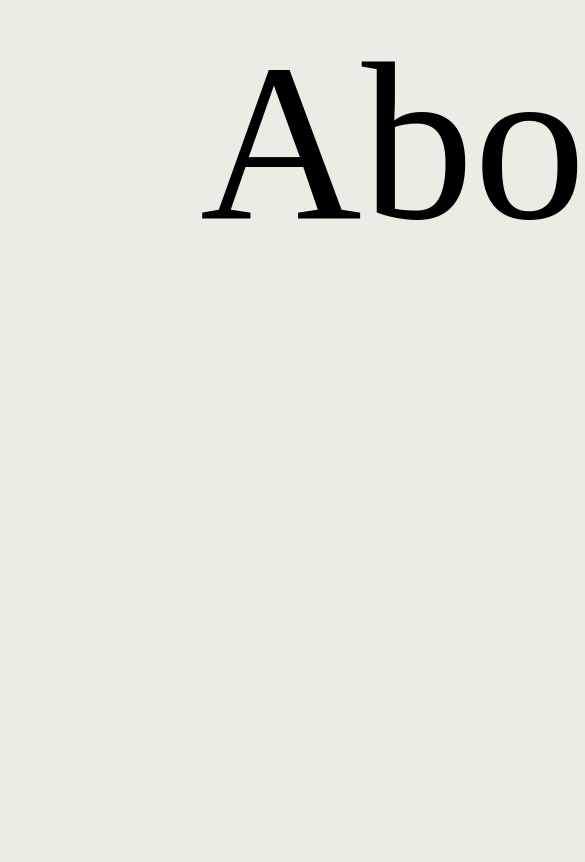
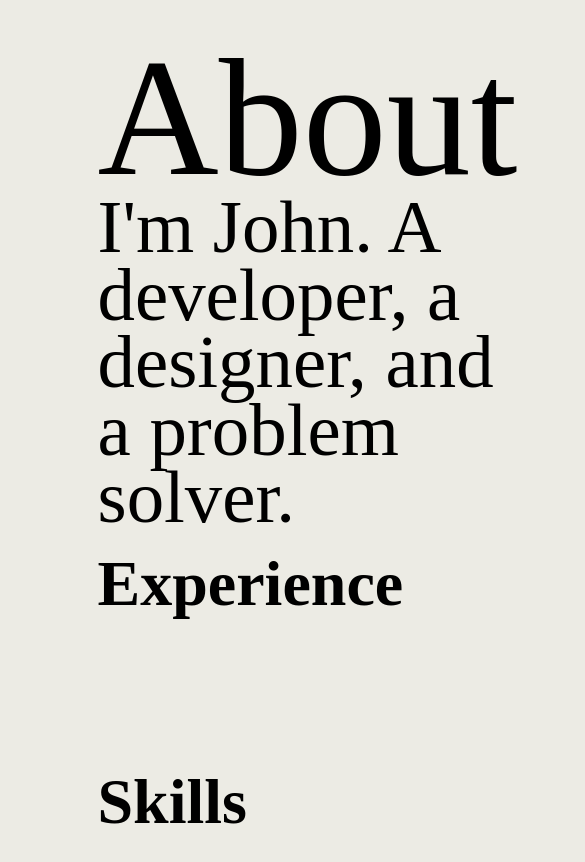
Before and after one commit to JohnBenton4/Portfolio2.0, a React (Create React App) app: page /about in a window 390 px wide. Shown: the top 862 px of the page, 585 px wide, since content can reach past the window. Built offline with nearby package versions, Linux system fonts and the light colour scheme; a web font is replaced by a local one.

Commit message:
about page additions

```diff
--- a/src/index.css
+++ b/src/index.css
@@ -31,6 +31,28 @@
 }
 
 /* Responsive  */
+@media screen and (max-width: 4400px) {
+  :root {
+    --normal-font-size: 4rem;
+    --small-font-size: 1.2rem;
+    --smaller-font-size: 0.813rem;
+  }
+  .container {
+    display: flex;
+    /* min-height: 100%; */
+    padding-left: 200px;
+    padding-right: 15px;
+    padding-top: 5vh;
+    margin-bottom: 5vh;
+    margin: 0 auto;
+    height: 100vh;
+  }
+  .intro {
+    font-family: "Noto Sans KR", sans-serif;
+    padding-top: 40%;
+    padding-bottom: 3vh;
+  }
+}
 @media screen and (max-width: 2400px) {
   :root {
     --normal-font-size: 4rem;
@@ -46,6 +68,11 @@
     margin-bottom: 5vh;
     margin: 0 auto;
     height: 100vh;
+  }
+  .intro {
+    font-family: "Noto Sans KR", sans-serif;
+    padding-top: 50%;
+    padding-bottom: 3vh;
   }
 }
 
@@ -64,6 +91,11 @@
     height: 100vh;
     height: 100vh;
   }
+  .intro {
+    font-family: "Noto Sans KR", sans-serif;
+    padding-top: 50%;
+    padding-bottom: 3vh;
+  }
 }
 
 @media screen and (max-width: 1024px) {
@@ -74,11 +106,13 @@
   }
   .container {
     display: inline-block;
-    /* min-height: 100%; */
-    padding-left: 200px;
+    padding-left: 25%;
     padding-right: 15px;
     margin: 0 auto;
-    height: 100vh;
+  }
+  .intro {
+    padding-top: 30%;
+
   }
 }
 
@@ -91,8 +125,9 @@
   .container {
     display: inline-block;
     min-height: 100%;
-    padding-left: 200px;
+    padding-left: 25%;
     padding-right: 15px;
+    justify-content: center;
     margin: 0 auto;
   }
 }
@@ -170,11 +205,6 @@ a {
   animation: button-push 0.3s linear 1;
 }
 
-.intro {
-  font-family: "Noto Sans KR", sans-serif;
-  padding-top: 50%;
-  padding-bottom: 3vh;
-}
 
 .name {
   font-size: calc(0.1rem + 1.5vw);
--- a/src/routes/About.jsx
+++ b/src/routes/About.jsx
@@ -8,9 +8,26 @@ const About = () => {
       {/* <button className="btn" onClick={() => navigate(-1)}>
         Go Back{" "}
       </button> */}
-      <div className="about-title">
+      <section className="about-title">
         <h1>About</h1>
-      </div>
+      </section>
+      <section className="hello">
+        <h3>I'm John. A developer, a designer, and a problem solver.</h3>
+      </section>
+      <section className="experience">
+        <h4>Experience</h4>
+      </section>
+      <br></br>
+      <ul className="experience-details">
+        <li></li>
+      </ul>
+      <section className="skills">
+        <h4>Skills</h4>
+      </section>
+      <br></br>
+      <ul className="skills-details">
+        <li></li>
+      </ul>
     </div>
   );
 };
```
